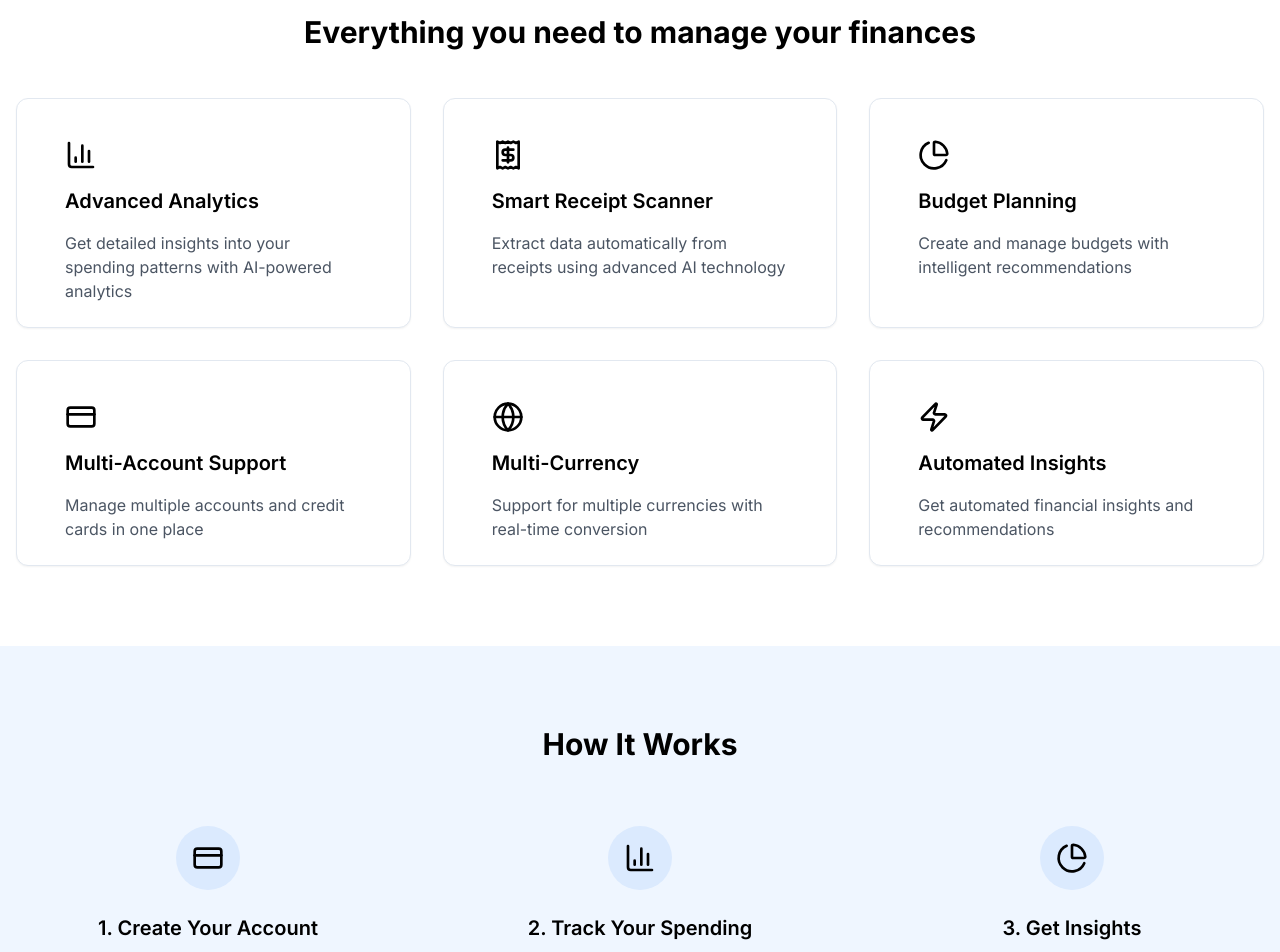
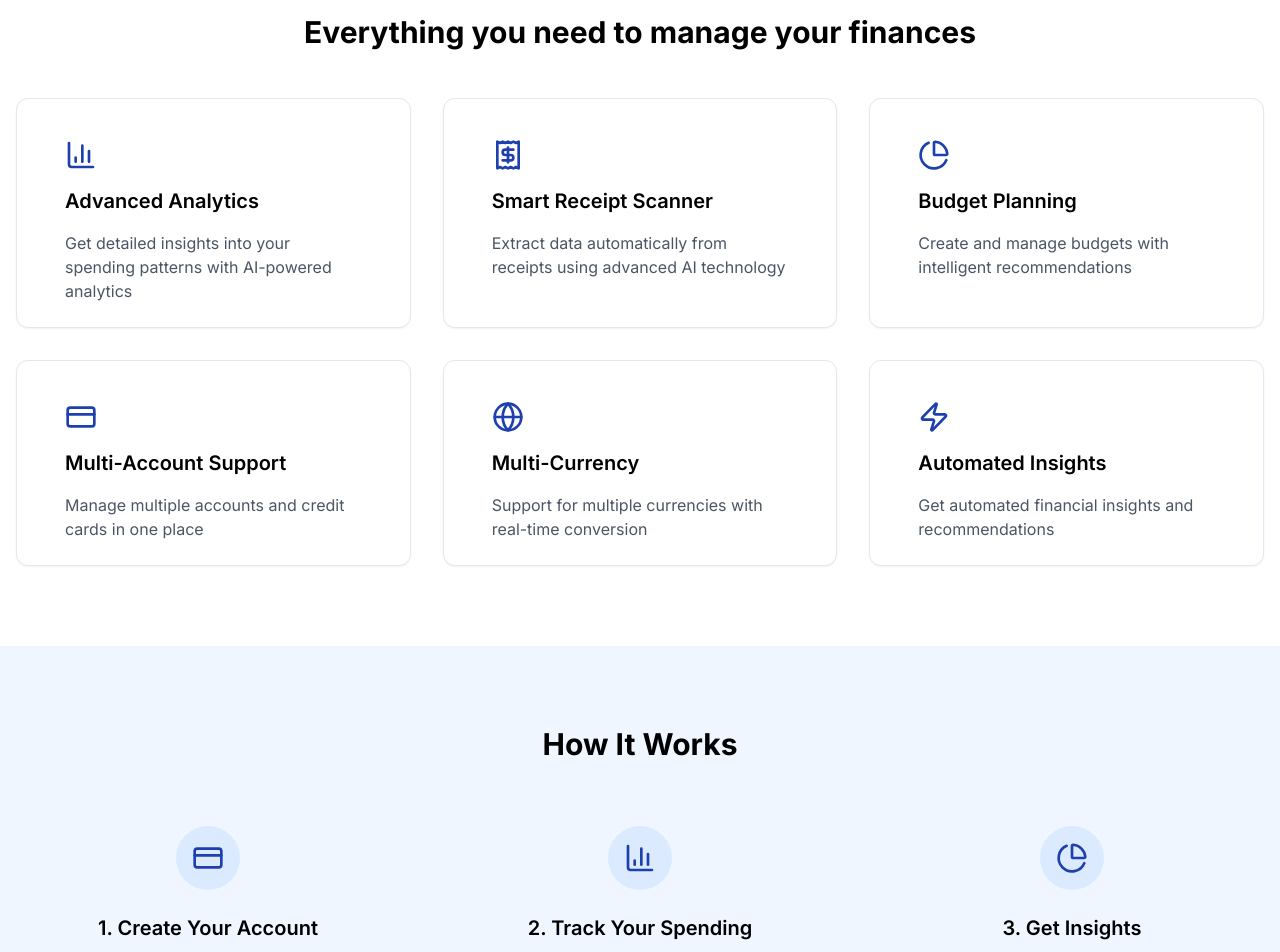
Before and after one commit to AditiPrabhakar/welth, a Next.js app: page / in a window 1280 px wide. Shown: the part 1620-2572 px from the top of the page. Built offline with nearby package versions, Linux system fonts and the light colour scheme; no server answers.

Commit message:
UI updates

```diff
--- a/data/landing.js
+++ b/data/landing.js
@@ -30,34 +30,34 @@
 // Features Data
 export const featuresData = [
   {
-    icon: <BarChart3 className="h-8 w-8 text-blue-600" />,
+    icon: <BarChart3 className="h-8 w-8 text-blue-800" />,
     title: "Advanced Analytics",
     description:
       "Get detailed insights into your spending patterns with AI-powered analytics",
   },
   {
-    icon: <Receipt className="h-8 w-8 text-blue-600" />,
+    icon: <Receipt className="h-8 w-8 text-blue-800" />,
     title: "Smart Receipt Scanner",
     description:
       "Extract data automatically from receipts using advanced AI technology",
   },
   {
-    icon: <PieChart className="h-8 w-8 text-blue-600" />,
+    icon: <PieChart className="h-8 w-8 text-blue-800" />,
     title: "Budget Planning",
     description: "Create and manage budgets with intelligent recommendations",
   },
   {
-    icon: <CreditCard className="h-8 w-8 text-blue-600" />,
+    icon: <CreditCard className="h-8 w-8 text-blue-800" />,
     title: "Multi-Account Support",
     description: "Manage multiple accounts and credit cards in one place",
   },
   {
-    icon: <Globe className="h-8 w-8 text-blue-600" />,
+    icon: <Globe className="h-8 w-8 text-blue-800" />,
     title: "Multi-Currency",
     description: "Support for multiple currencies with real-time conversion",
   },
   {
-    icon: <Zap className="h-8 w-8 text-blue-600" />,
+    icon: <Zap className="h-8 w-8 text-blue-800" />,
     title: "Automated Insights",
     description: "Get automated financial insights and recommendations",
   },
@@ -66,19 +66,19 @@
 // How It Works Data
 export const howItWorksData = [
   {
-    icon: <CreditCard className="h-8 w-8 text-blue-600" />,
+    icon: <CreditCard className="h-8 w-8 text-blue-800" />,
     title: "1. Create Your Account",
     description:
       "Get started in minutes with our simple and secure sign-up process",
   },
   {
-    icon: <BarChart3 className="h-8 w-8 text-blue-600" />,
+    icon: <BarChart3 className="h-8 w-8 text-blue-800" />,
     title: "2. Track Your Spending",
     description:
       "Automatically categorize and track your transactions in real-time",
   },
   {
-    icon: <PieChart className="h-8 w-8 text-blue-600" />,
+    icon: <PieChart className="h-8 w-8 text-blue-800" />,
     title: "3. Get Insights",
     description:
       "Receive AI-powered insights and recommendations to optimize your finances",
```
Also changed, not shown: middleware.js (line endings or trailing spaces).
